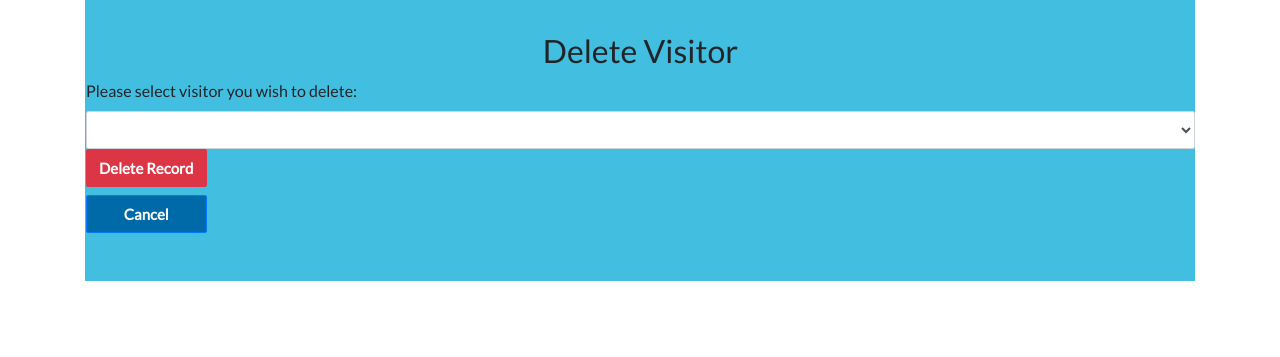
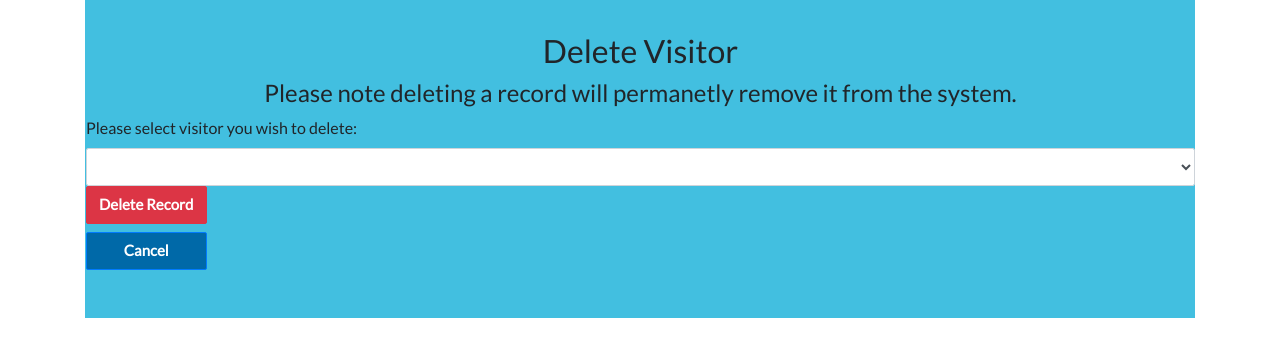
Before and after one commit to tdignan87/traceVMS, a Flask app: page /delete in a window 1280 px wide. Shown: the part 120-477 px from the top of the page. Run offline with Flask 2, Linux system fonts and the light colour scheme; a database or web service that is not in the repository returns one stand-in record (values such as "Sample title"); some libraries are stand-ins or nearby versions.

Commit message:
added P tag warning user that deleting a record will remove it from the system

```diff
--- a/templates/delete-visitor.html
+++ b/templates/delete-visitor.html
@@ -3,6 +3,7 @@
 
 <section class="container options-container">
     <h2>Delete Visitor</h2>
+    <h4 class="alert-delete">Please note deleting a record will permanetly remove it from the system.</h4>
     <form action="{{ url_for('delete_visitor') }}" method="POST">
         <div class="form-group row">
             <label for="dropdown" class="dropdown-visitor" name="visitorName">Please select visitor you wish to delete:</label>
```
